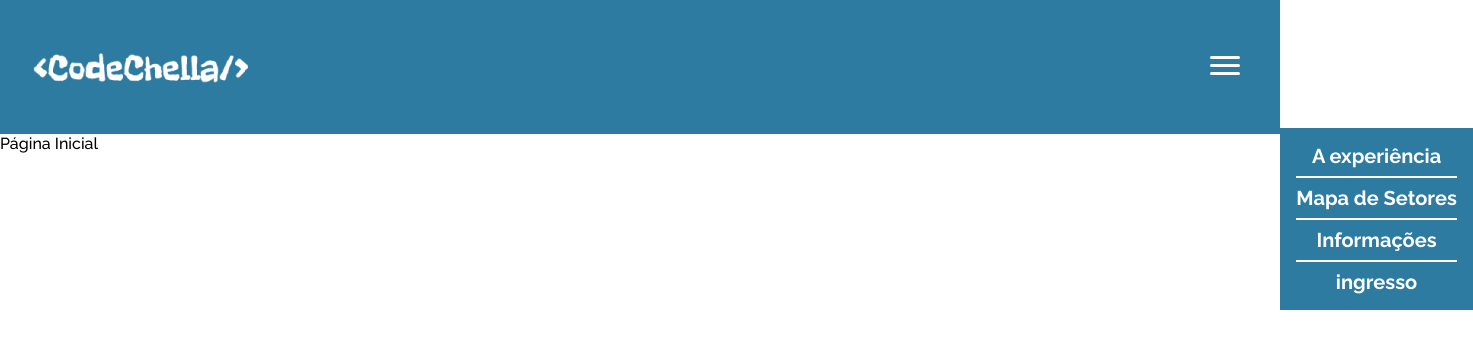
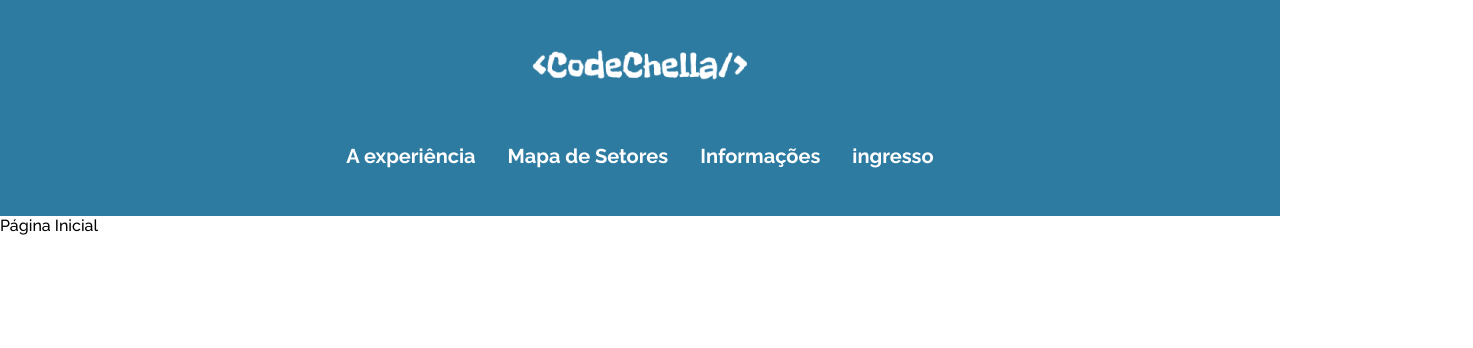
Before and after one commit to Elian-beep/Code-Chella, a React (Create React App) app: page / in a window 1280 px wide. Shown: the top 348 px of the page, 1473 px wide, since content can reach past the window. Built offline with nearby package versions, Linux system fonts and the light colour scheme.

Commit message:
finish header tablet

```diff
--- a/src/components/Header/Header.module.scss
+++ b/src/components/Header/Header.module.scss
@@ -1,10 +1,28 @@
 @import '../../styles/__vars';
+@import '../../styles/_breakpoints';
 
-.header {
+.header{
+    background: $blue-bold;
+
+    @media (min-width: $tablet) {
+        display: flex;
+        flex-direction: column;
+        align-items: center;
+        gap: 32px;
+        background: $blue-bold;
+    }
+}
+
+.container {
     background: $blue-bold;
     padding: 32px 24px;
 
-    &__container {
+    @media (min-width: $tablet) {
+        padding: 0;
+        padding-top: 32px;
+    }
+
+    &__content {
         display: flex;
         justify-content: space-between;
         align-items: center;
@@ -18,8 +36,9 @@
 }
 
 .navbar {
+    // opacity: 0;
     transition-property: all;
-    transition-duration: 400ms;
+    transition-duration: 200ms;
     transition-timing-function: ease-out;
     position: absolute;
     right: -193px;
--- a/src/components/Header/MenuSandwich/ItemsMenu/ItemsMenu.module.scss
+++ b/src/components/Header/MenuSandwich/ItemsMenu/ItemsMenu.module.scss
@@ -1,4 +1,32 @@
 @import '../../../../styles/__vars';
+@import '../../../../styles/_breakpoints';
+
+.navbar {
+    position: relative;
+    max-width: 100vw;
+
+    @media (min-width: $tablet) {
+        padding-bottom: 32px;
+    }
+}
+
+.menu{
+    transition-property: all;
+    transition-duration: 100ms;
+    transition-timing-function: ease-out;
+    position: absolute;
+    left: -100%;
+    width: 100%;
+
+    @media (min-width: $tablet) {
+        position: sticky;
+    }
+}
+
+.isCheckedOpen {
+    left: 0;
+    z-index: 9;
+}
 
 .items{
     padding: 16px;
@@ -6,18 +34,31 @@
     list-style: none;
     display: flex;
     flex-direction: column;
-    gap: 8px;
+    gap: 16px;
     align-items: center;
+
+    @media (min-width: $tablet) {
+        flex-direction: row;
+        gap: 32px;
+    }
 
     &__item{
         font-weight: 700;
         font-family: 'Raleway';
         font-size: 20px;
         color: $white;
+
+        @media (min-width: $tablet) {
+
+        }
     }
 }
 
 .bar{
     width: 100%;
     border: 1px solid $white;
+
+    @media (min-width: $tablet) {
+        display: none;
+    }
 }
--- a/src/components/Header/MenuSandwich/ItemsMenu/index.tsx
+++ b/src/components/Header/MenuSandwich/ItemsMenu/index.tsx
@@ -1,31 +1,28 @@
-import { useState } from 'react';
 import { useNavigate } from 'react-router-dom';
 import styles from './ItemsMenu.module.scss';
 
 type Props = {
-    onRedirectChange: (isRedirect: boolean) => void; //?
+    openMenu: boolean;
 }
 
-export default function ItemsMenu(props: Props) {
+export default function ItemsMenu({ openMenu }: Props) {
     const navigate = useNavigate();
-    const [isRedirect, setIsRedirect] = useState(false);
 
-
-    function RedirectPage(){
-        navigate('/experience');
-        setIsRedirect(true);
-        props.onRedirectChange(isRedirect);
+    function redirectPage(route: string){
+        navigate(`/${route}`);
     }
 
     return (
-        <ul className={styles.items}>
-            <li className={styles.items__item} onClick={() => navigate('/experience')}>A experiência</li>
-            <div className={styles.bar}></div>
-            <li className={styles.items__item} onClick={() => navigate('/map')}>Mapa de Setores</li>
-            <div className={styles.bar}></div>
-            <li className={styles.items__item} onClick={() => navigate('/info')}>Informações</li>
-            <div className={styles.bar}></div>
-            <li className={styles.items__item} onClick={() => navigate('/ticket')}>ingresso</li>
-        </ul>
+        <nav className={styles.navbar}>
+            <ul className={`${styles.menu} ${openMenu ? styles.isCheckedOpen : styles.isCheckedClosed} ${styles.items}`}>
+                <li className={styles.items__item} onClick={()=>redirectPage('experience')}>A experiência</li>
+                <div className={styles.bar}></div>
+                <li className={styles.items__item} onClick={() => redirectPage('map')}>Mapa de Setores</li>
+                <div className={styles.bar}></div>
+                <li className={styles.items__item} onClick={() => redirectPage('info')}>Informações</li>
+                <div className={styles.bar}></div>
+                <li className={styles.items__item} onClick={() => redirectPage('ticket')}>ingresso</li>
+            </ul>
+        </nav>
     );
 }
--- a/src/components/Header/MenuSandwich/MenuSandwich.module.scss
+++ b/src/components/Header/MenuSandwich/MenuSandwich.module.scss
@@ -1,20 +1,27 @@
 @import '../../../styles/_vars';
+@import '../../../styles/_breakpoints';
 
 .menuSandwich {
     padding: 24px 16px;
+
+    @media (min-width: $tablet) {
+        display: none;
+    }
 
     &__button {
         display: absolute;
         display: none;
 
-        &:checked + label span:nth-child(1){
+        &:checked+label span:nth-child(1) {
             transform: rotate(-45deg);
             top: 8px;
         }
-        &:checked + label span:nth-child(2){
+
+        &:checked+label span:nth-child(2) {
             opacity: 0;
         }
-        &:checked + label span:nth-child(3){
+
+        &:checked+label span:nth-child(3) {
             transform: rotate(45deg);
             top: 8px;
         }
--- a/src/components/Header/MenuSandwich/index.tsx
+++ b/src/components/Header/MenuSandwich/index.tsx
@@ -6,6 +6,7 @@ type Props = {
 }
 export default function MenuSandwich({ onCheckboxChange }: Props) {
     const [isChecked, setIsChecked] = useState(false);
+
     const handleCheckboxChange = (event: React.ChangeEvent<HTMLInputElement>) => {
         const isChecked = event.target.checked;
         setIsChecked(isChecked);
--- a/src/components/Header/index.tsx
+++ b/src/components/Header/index.tsx
@@ -9,20 +9,18 @@ export default function Header() {
     const [isMenu, setIsMenu] = useState(false);
     const handleMenuChange = (isMenu: boolean) => {
         setIsMenu(isMenu);
-        // console.log(`Sandwich open: ${isChecked}`);
+        console.log(`Sandwich open: ${isMenu}`);
     }
 
     return (
-        <>
-            <header className={styles.header}>
-                <div className={styles.header__container}>
-                    <div onClick={() => navigate('/')} className={styles.header__logo}></div>
+        <header className={styles.header}>
+            <div className={styles.container}>
+                <div className={styles.container__content}>
+                    <div onClick={() => navigate('/')} className={styles.container__logo}></div>
                     <MenuSandwich onCheckboxChange={handleMenuChange} />
                 </div>
-            </header>
-            <nav className={`${styles.navbar} ${isMenu ? styles.isCheckedOpen : styles.isCheckedClosed} `}>
-                <ItemsMenu onRedirectChange={handleMenuChange} />
-            </nav>
-        </>
+            </div>
+            <ItemsMenu openMenu={isMenu} />
+        </header>
     );
 }
--- a/src/index.css
+++ b/src/index.css
@@ -1,7 +1,5 @@
 @import url('https://fonts.googleapis.com/css2?family=Audiowide&display=swap');
 @import url('https://fonts.googleapis.com/css2?family=Raleway:wght@500;700;800&display=swap');
-@import-normalize;
-
 *{
   box-sizing: border-box;
   margin: 0;
--- a/src/pages/Home/index.tsx
+++ b/src/pages/Home/index.tsx
@@ -2,6 +2,8 @@ import styles from "./Home.module.scss";
 
 export default function Home() {
     return (
-        <section>Página Inicial</section>
+        <section>
+            Página Inicial
+        </section>
     );
 }
--- /dev/null
+++ b/src/styles/__breakpoints.scss
@@ -0,0 +1,2 @@
+$tablet: 768px;
+$laptop: 1440px;
```
